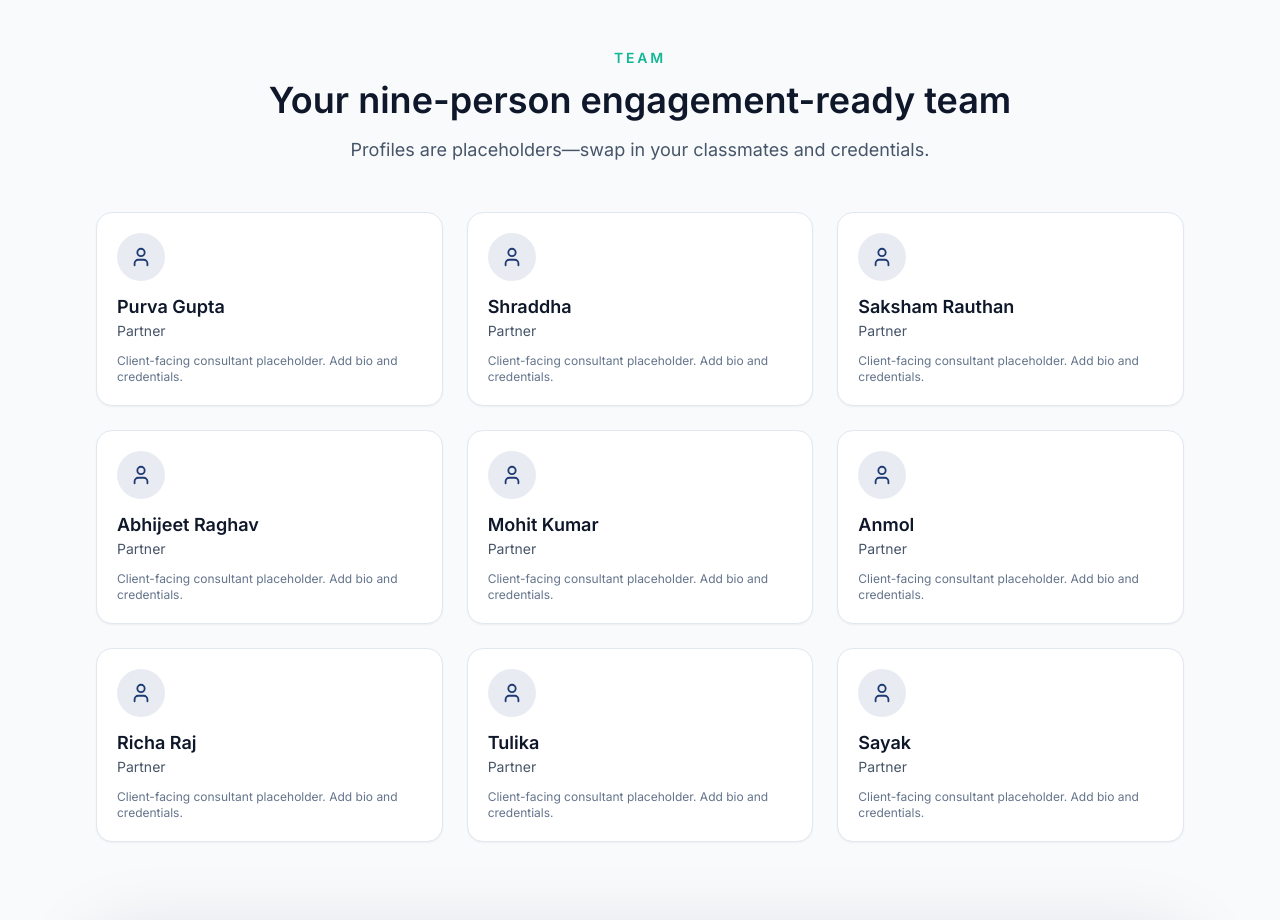
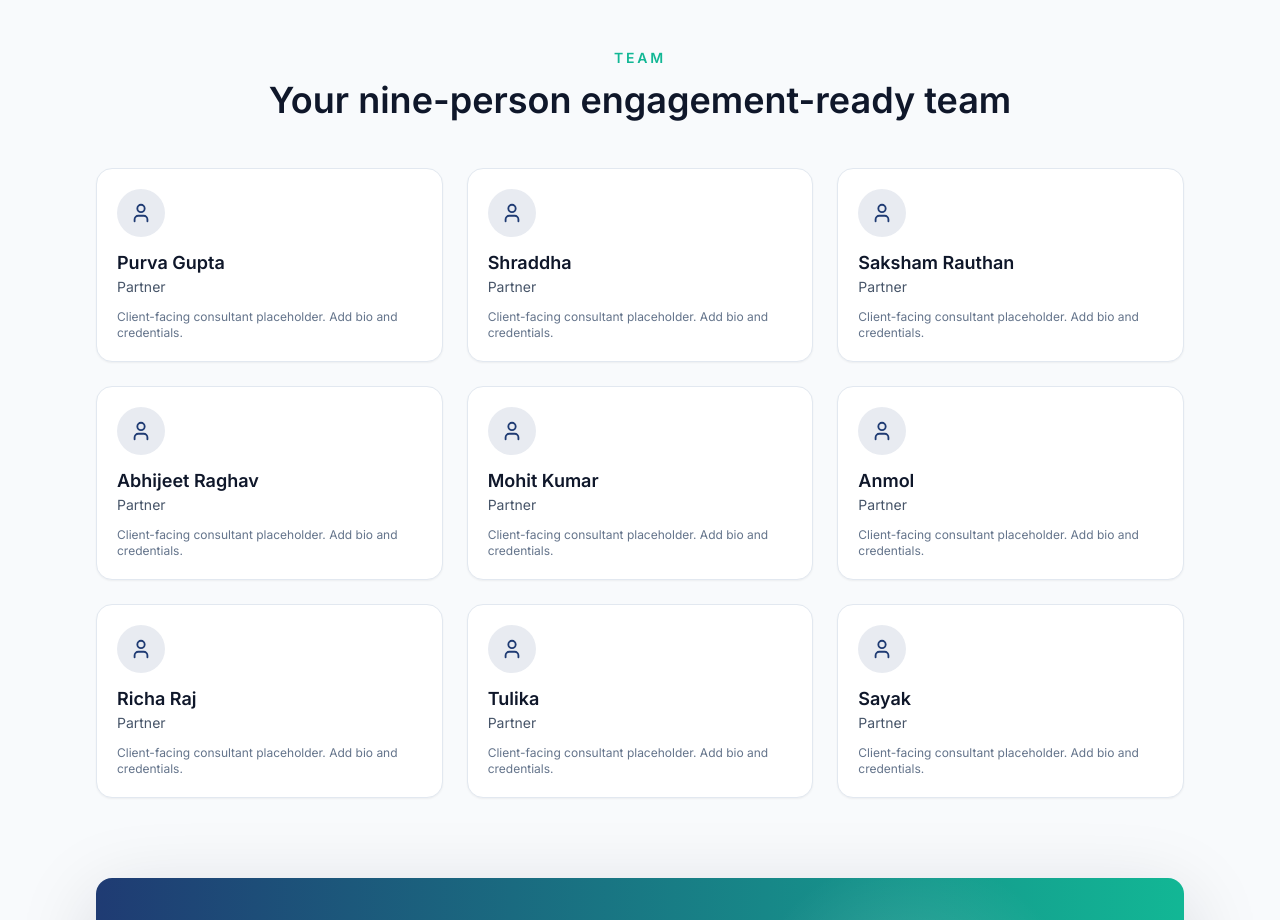
Before and after one commit to purvagupta637/UniConsult, a React (Vite) app: page /about in a window 1280 px wide. Shown: the part 960-1880 px from the top of the page. Built offline with nearby package versions, Linux system fonts and the light colour scheme.

Commit message:
Modify subtitle in Team section
Updated the subtitle in the Team section.

```diff
--- a/src/pages/About.jsx
+++ b/src/pages/About.jsx
@@ -55,7 +55,7 @@ const About = () => {
         <SectionHeader
           eyebrow="Team"
           title="Your nine-person engagement-ready team"
-          subtitle="Profiles are placeholders—swap in your classmates and credentials."
+
         />
         <div className="grid gap-6 sm:grid-cols-2 lg:grid-cols-3">
           {teamMembers.map((member) => (
```
